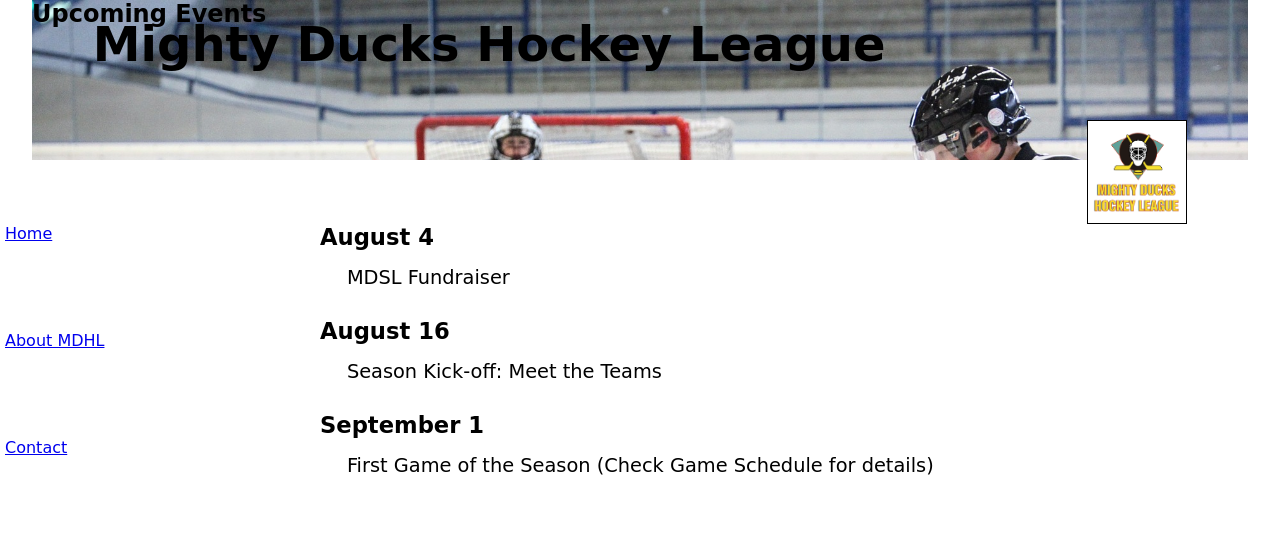
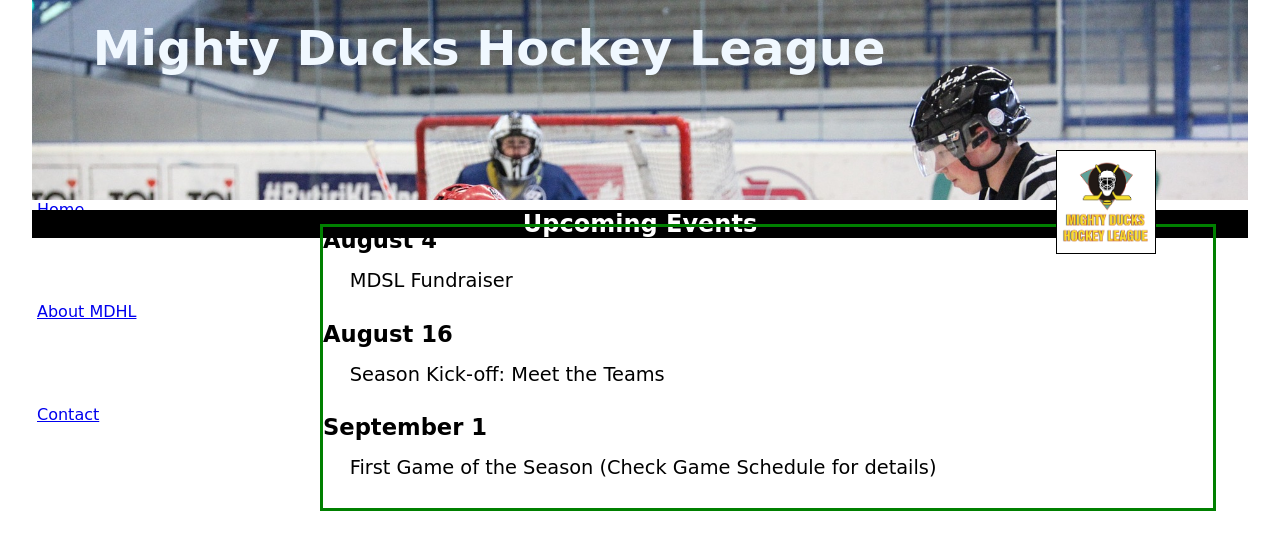
Before and after one commit to JulianEduardoAguirre/mdhl_webpage, a plain HTML site: page index.html in a window 1280 px wide. Drawn offline with Linux system fonts and the light colour scheme.

Commit message:
Positioned header elements on style (1)

```diff
--- a/index.html
+++ b/index.html
@@ -17,9 +17,10 @@
     <figure>
       <img src="./assets/img/Logo_Mighty_ducks_01.png" id="logo" alt="Mighty Ducks Hockey League logo" height="75"
         width="75">
-    </figure>
-    <h1>Mighty Ducks Hockey League</h1>
-    <h2>Upcoming Events</h2>
+    </figure><!--
+
+    --><h1>Mighty Ducks Hockey League</h1><!--
+    --><h2>Upcoming Events</h2>
   </header>
   <nav>
     <ul>
--- a/styles/style.css
+++ b/styles/style.css
@@ -1,22 +1,33 @@
+/* ===========
+		GENERAL
+	============
+*/
+
 * {
 	margin: 0;
 	padding: 0;
 	box-sizing: border-box;
-	/* border: 1px solid black */
 	font-family: cursive;
 }
 
+body {
+	/* border: 3px solid blue; */
+	width: 95%;
+	height: auto;
+	margin: 0 auto;
+}
+
+
 header {
-	/* border: 2px solid orange; */
-	display: block;
+	/* display: block; */
 	position: relative;
-	width: 95%;
-	height: 20vh;
+	width: 100%;
+	height: 200px;
 	background-image: url(/assets/img/design1_image1.jpg);
 	background-size: cover;
 	background-repeat: no-repeat;
-	margin-left: auto;
-	margin-right: auto;
+	margin: 0px auto;
+	/* border: 5px solid black; */
 
 }
 
@@ -26,35 +37,60 @@ h1 {
 	top: 10%;
 	left: 5%;
 	font-size: 3em;
+	color: aliceblue;
 }
 
-header h3 {
+h2 {
 	display: inline-block;
+	position: relative;
+	top: 210px;
 	width: 100%;
-	height: 20%;
+	height: auto;
 	text-align: center;
 	/* border: 2px solid orange; */
-	position: absolute;
-	margin: 20px 0px;
-	top: 95%;
+	/* margin: 20px 0px; */
+	margin-block: 0;
 	background-color: black;
 	color: white;
 }
 
 #logo {
+	display: inline-block;
+	position: absolute;
+	left: 80vw;
+	top: 150px;
 	width: 100px;
 	height: auto;
 	border: 1px solid black;
 	background-color: white;
-	position: absolute;
-	right: 5%;
-	top: 75%;
 	z-index: 3;
-	/* border-radius: 30%; */
 }
 
-main {
-	/* border: 3px solid green; */
+/* ============
+		NAVBAR
+	=============
+*/
+
+nav {
+	display: inline-block;
+	/* position: absolute; */
+	width: 20%;
+	height: 75vh;
+	/* border: 2px solid red; */
+	top: 28vh;
+}
+
+/*	=============
+		MAIN
+		=============
+*/
+
+body {
+	/* position: relative; */
+}
+
+#div_principal {
+	border: 3px solid green;
 	position: absolute;
 	display: inline-block;
 	width: 70%;
@@ -77,15 +113,6 @@ main article, main div {
 	/* border: 3px solid pink; */
 	margin-bottom: 5%;
 	font-size: 1.1em;
-}
-
-nav {
-	display: inline-block;
-	position: absolute;
-	width: 20%;
-	height: 75vh;
-	/* border: 2px solid red; */
-	top: 28vh;
 }
 
 ul {
```
